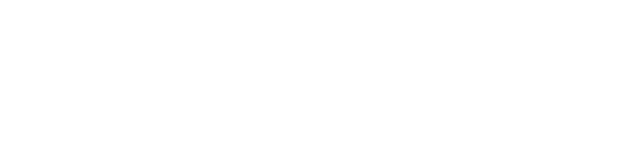
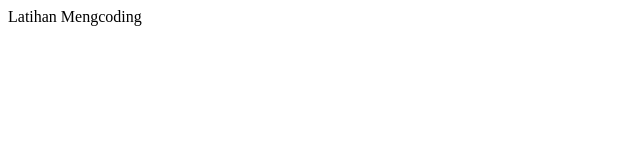
Before and after one commit to RizkiFirmans26/htmll, a plain HTML site: page index.html in a window 1280 px wide. Shown: the whole page, without its empty margins (0-640 px from the left). Drawn offline with Linux system fonts and the light colour scheme.

Commit message:
versi 1.1
Tambahan

```diff
--- a/index.html
+++ b/index.html
@@ -7,6 +7,6 @@
     <title>Latihan Github</title>
 </head>
 <body>
-
+    <div>Latihan Mengcoding</div>
 </body>
 </html>
```
